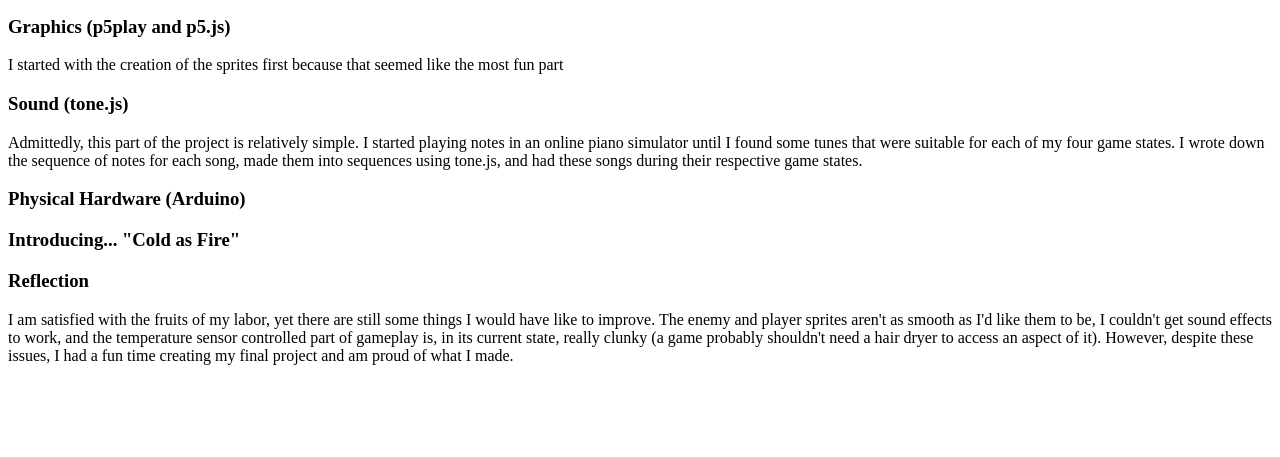
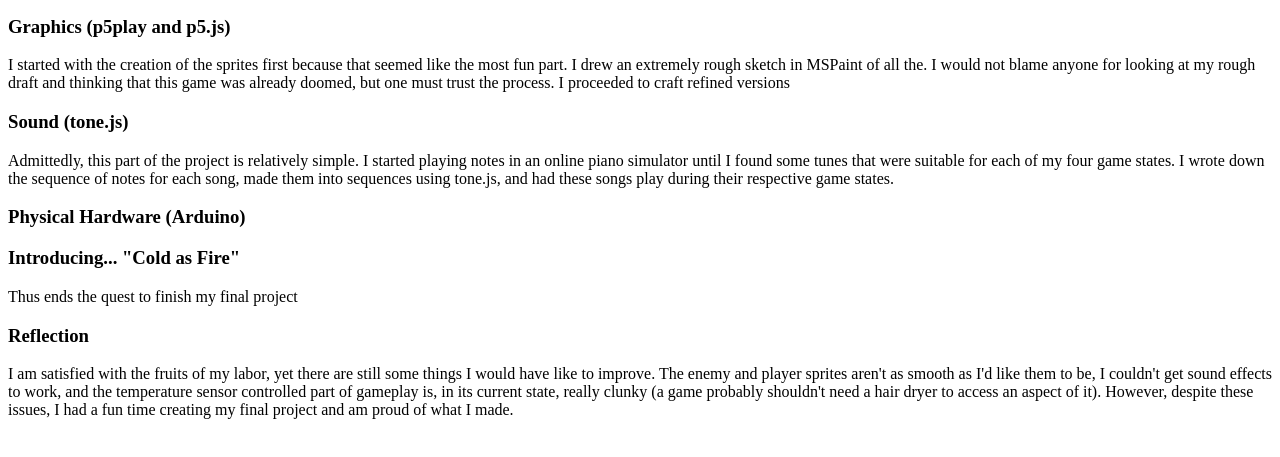
Before and after one commit to hschuler13/hschuler13.github.io, a plain HTML site: page index.html in a window 1280 px wide. Shown: the part 155-612 px from the top of the page. Drawn offline with Linux system fonts and the light colour scheme.

Commit message:
Update index.html

```diff
--- a/index.html
+++ b/index.html
@@ -15,16 +15,19 @@
         to sense
     </p>
     <h3>Graphics (p5play and p5.js)</h3>
-    <p>I started with the creation of the sprites first because that seemed like the most fun part</p>
+    <p>I started with the creation of the sprites first because that seemed like the most fun part. I drew an extremely rough sketch in MSPaint
+        of all the. I would not blame anyone for looking at my rough draft and thinking that this game was already doomed, but one must trust the process.
+        I proceeded to craft refined versions
+    </p>
     <h3>Sound (tone.js)</h3>
     <p>Admittedly, this part of the project is relatively simple. I started playing notes in an online piano simulator until I found some
         tunes that were suitable for each of my four game states. I wrote down the sequence of notes for each song, made them into sequences
-        using tone.js, and had these songs during their respective game states.
+        using tone.js, and had these songs play during their respective game states.
     </p>
     <h3>Physical Hardware (Arduino)</h3>
     <p> </p>
     <h3>Introducing... "Cold as Fire"</h3>
-    <p> </p>
+    <p> Thus ends the quest to finish my final project</p>
     <h3>Reflection</h3>
     <p>I am satisfied with the fruits of my labor, yet there are still some things I would have like to improve. The enemy and player sprites aren't
         as smooth as I'd like them to be, I couldn't get sound effects to work, and the temperature sensor controlled part of gameplay is, in its
```
